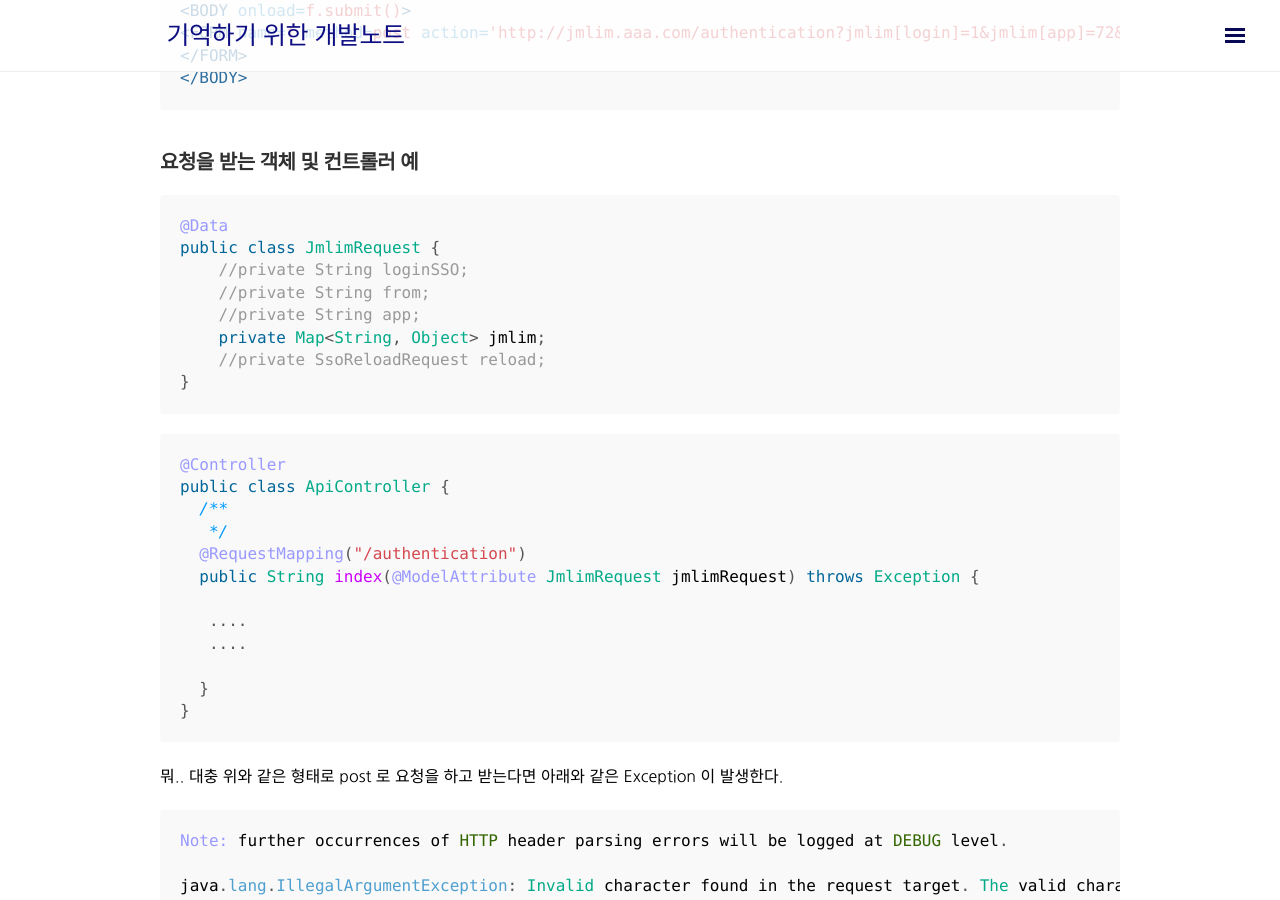
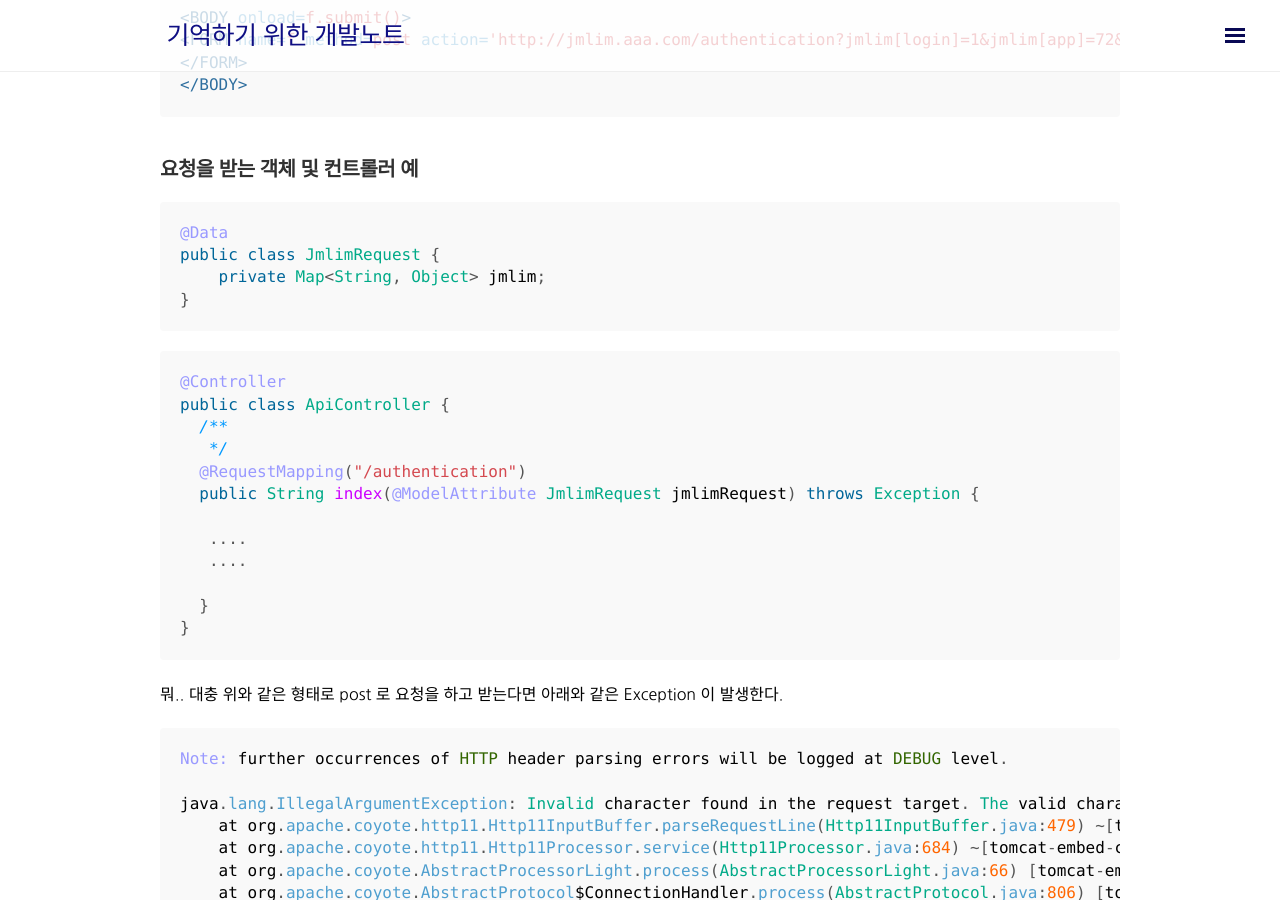
Before and after one commit to jmlim/jmlim.github.com, a Jekyll site: the page built from _posts/java/2019-10-14-characters-are-defined-in-rfc-7230-and-rfc-3986.md, in a window 1280 px wide and 900 px high, scrolled down 507 px. Built offline with Jekyll 4.4.1, drawn with Linux system fonts in a browser that asks for light colours; nearby versions of some CDN libraries; comment, search, counter and statistics services are not loaded.

Commit message:
내용 수정.

```diff
--- a/_posts/java/2019-10-14-characters-are-defined-in-rfc-7230-and-rfc-3986.md
+++ b/_posts/java/2019-10-14-characters-are-defined-in-rfc-7230-and-rfc-3986.md
@@ -24,11 +24,7 @@ tags: [Java, Exception, ERROR, Invalid character, RFC 7230, RFC 3986]
 ~~~java
 @Data
 public class JmlimRequest {
-    //private String loginSSO;
-    //private String from;
-    //private String app;
     private Map<String, Object> jmlim;
-    //private SsoReloadRequest reload;
 }
 ~~~
 
```
Also changed, not shown: other parts of _posts/java/2019-10-14-characters-are-defined-in-rfc-7230-and-rfc-3986.md (+1 -1 lines).
